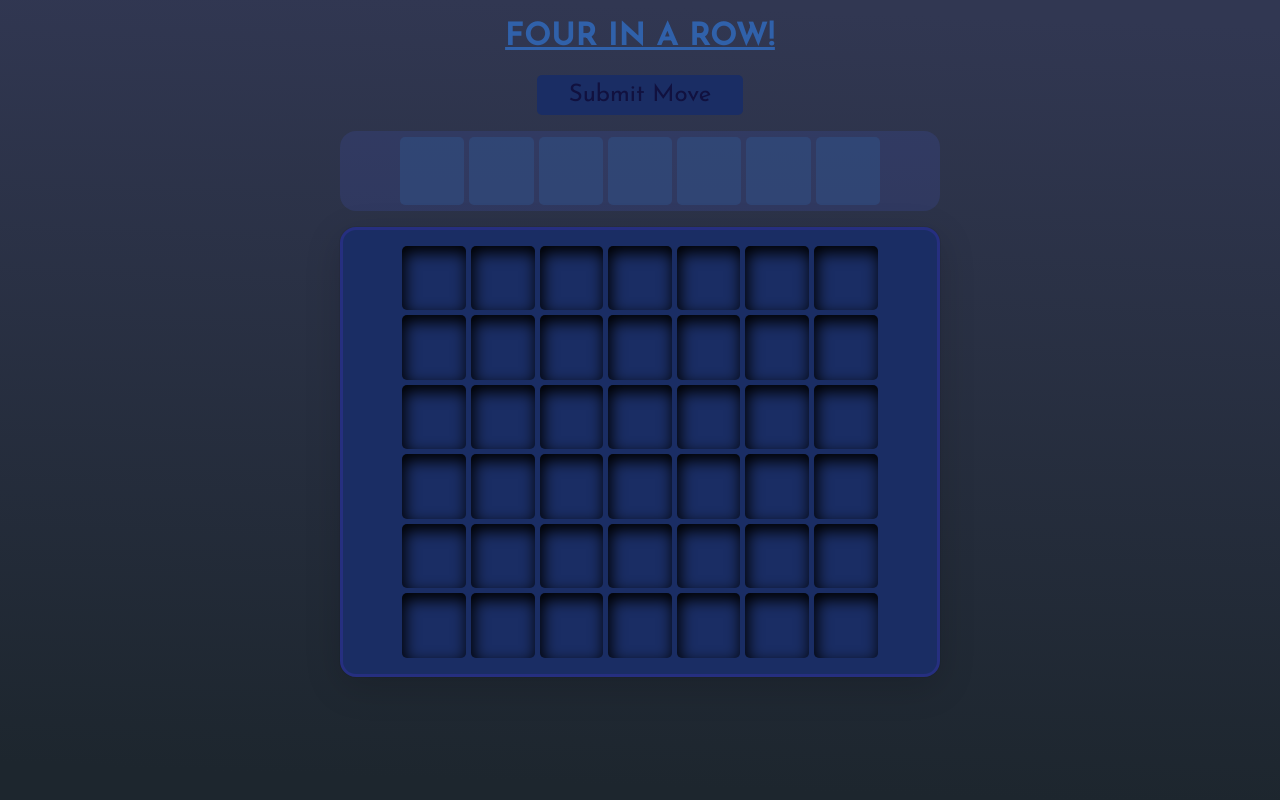
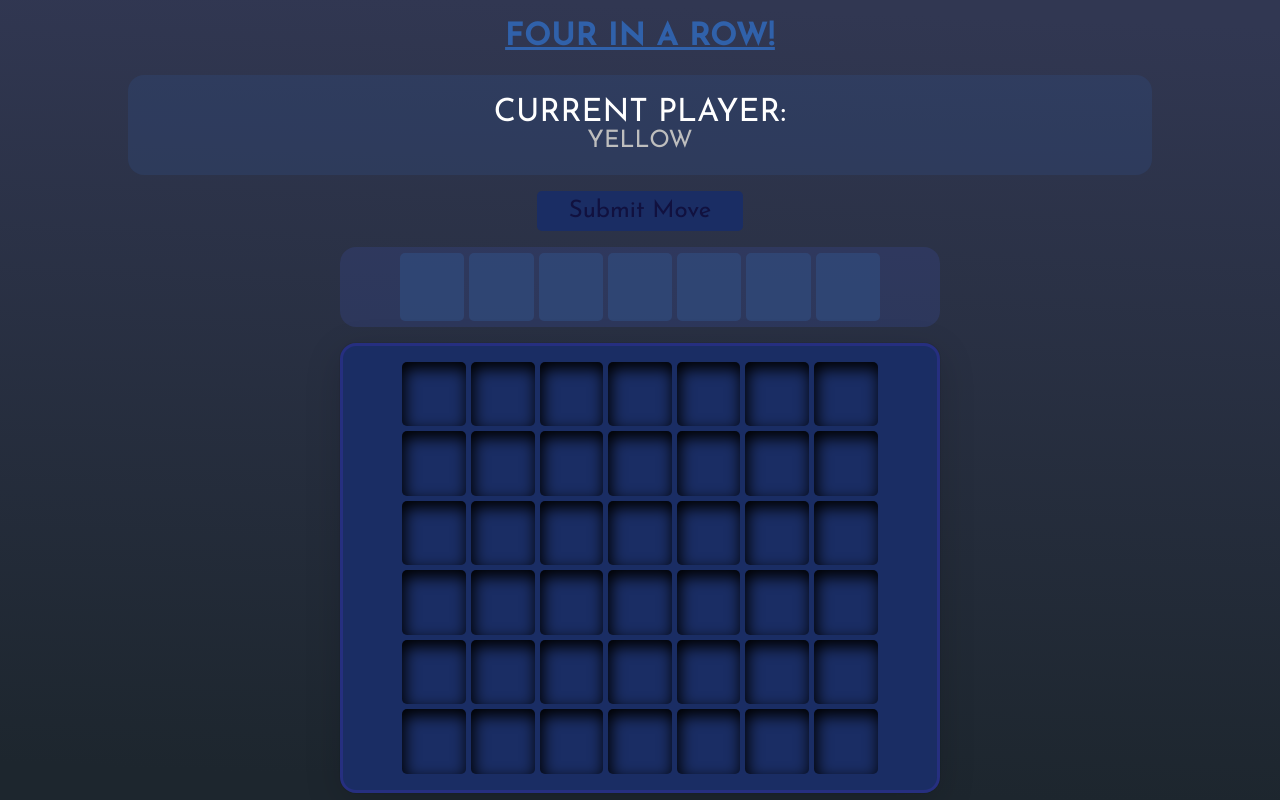
Before and after one commit to mv805/four-in-a-row, a website built with webpack: page dist/index.html in a window 1280 px wide. Built offline with nearby package versions, Linux system fonts and the light colour scheme.

Commit message:
Added a game status board

```diff
--- a/src/game-state.js
+++ b/src/game-state.js
@@ -9,7 +9,21 @@ export const GameState = () => {
     const playerRed = Player('red');
     let lastMove;
 
+    let gameStatusBoard = document.createElement('div');
+    gameStatusBoard.classList.add('status-board');
+    let gameStatusText = document.createElement('div');
+    let currentPlayerDisplay = document.createElement('div');
+    currentPlayerDisplay.id = 'player-display';
+    gameStatusBoard.appendChild(gameStatusText);
+    gameStatusBoard.appendChild(currentPlayerDisplay);
+
     let currentPlayer = playerYellow;
+    gameStatusText.textContent = `Current Player:`;
+    currentPlayerDisplay.textContent = `${currentPlayer.getPlayerColor()}`;
+
+    const addStatusBoardToDOM = () => {
+        document.body.appendChild(gameStatusBoard);
+    };
 
     const setLastMove = (row, column) => {
         lastMove = [row, column];
@@ -17,18 +31,27 @@ export const GameState = () => {
 
     const placeAChecker = (column) => {
         gameBoard.placeCheckerAndRecordLast(column, currentPlayer.getPlayerColor());
-        _updateWinStatus(gameBoard.checkForFourInARow(lastMove[0], lastMove[1], currentPlayer.getPlayerColor()));
-        _togglePlayer();
+        if (gameBoard.checkForFourInARow(lastMove[0], lastMove[1], currentPlayer.getPlayerColor())){
+            gameWon = true;
+        };
+
+        if (gameWon) {
+            gameStatusText.textContent = `${currentPlayer.getPlayerColor()} Wins!`;
+            gameStatusText.style.color = currentPlayer.getPlayerColor();
+            currentPlayerDisplay.textContent = '';
+        } else {
+            _togglePlayer();
+            currentPlayerDisplay.textContent = `${currentPlayer.getPlayerColor()}`;
+        };
     };
 
-    const _updateWinStatus = (fourInARow) => {
+    // const _updateWinStatus = (fourInARow) => {
 
-        if (fourInARow) {
-            gameWon = true;
-            console.log('Winner:', currentPlayer.getPlayerColor());
-        };
+    //     if (fourInARow) {
 
-    };
+    //     };
+
+    // };
 
     const _togglePlayer = () => {
 
@@ -37,7 +60,6 @@ export const GameState = () => {
         } else {
             currentPlayer = playerYellow;
         };
-        console.log('toggled to:',currentPlayer.getPlayerColor());
 
     };
 
@@ -57,7 +79,7 @@ export const GameState = () => {
 
         if (playerColor === 'yellow') {
             currentPlayer = playerYellow;
-        } else if (playerColor === 'red'){
+        } else if (playerColor === 'red') {
             currentPlayer = playerRed;
         };
     };
@@ -69,6 +91,7 @@ export const GameState = () => {
         setCurrentPlayer,
         placeAChecker,
         initialize,
+        addStatusBoardToDOM,
     };
 
 };
--- a/src/index.js
+++ b/src/index.js
@@ -29,6 +29,6 @@ gameBoard.initialize(gameState);
 gameState.initialize(gameBoard);
 selectionBar.initialize(gameBoard, gameState);
 
-
+gameState.addStatusBoardToDOM();
 selectionBar.addToDOM();
 gameBoard.addToDOM();
--- a/src/style.css
+++ b/src/style.css
@@ -23,6 +23,24 @@ body {
 h1 {
     color: rgb(48, 97, 170);
     text-decoration: underline;
+}
+.status-board {
+    font-size: 2rem;
+    width: 80%;
+    height: 100px;
+    background-color: rgba(48, 76, 129, 0.322);
+    border-radius: 1rem;
+    margin-bottom: 1rem;
+    text-transform: uppercase;
+    display: flex;
+    flex-direction: column;
+    justify-content: center;
+    align-items: center;
+}
+
+#player-display {
+    font-size: 1.5rem;
+    color: rgb(190, 190, 190);
 }
 
 .game-board-selector {
```
